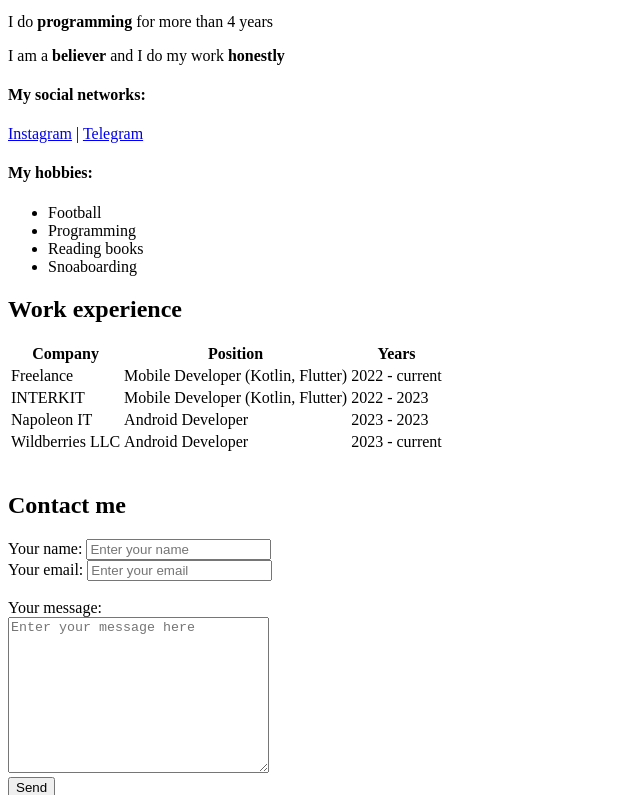
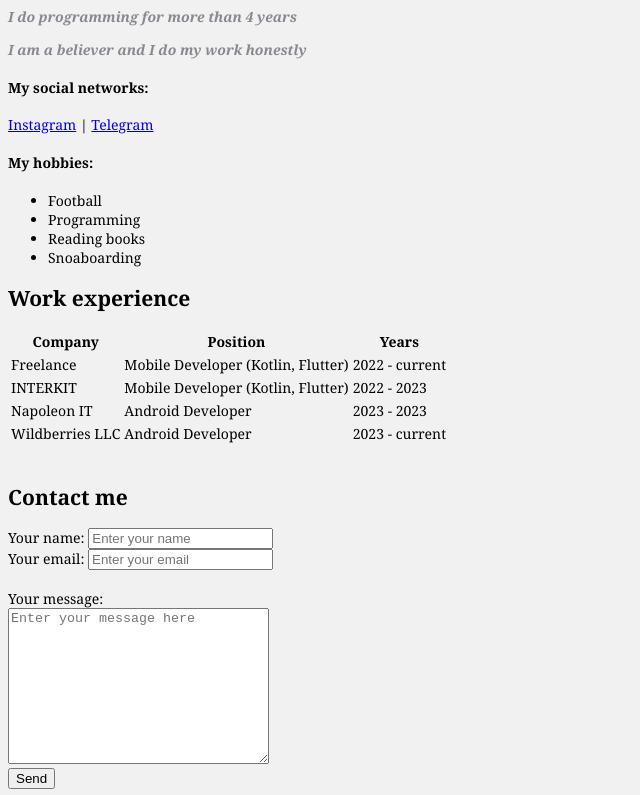
Before and after one commit to gobpblu/MaxAbramovCV, a plain HTML site: page index.html in a window 1280 px wide. Shown: the part 380-1175 px from the top of the page, without its empty margins (0-640 px from the left). Drawn offline with Linux system fonts and the light colour scheme.

Commit message:
add some colors and styles

```diff
--- a/index.html
+++ b/index.html
@@ -8,16 +8,16 @@
     <meta name="description"
         content="This site is CV of JS developer, Max Abramov, who is ready to fully write your project from scratch!">
     <title>Max Abramov</title>
-    <link rel="stylesheet" href="styles.css~">
+    <link rel="stylesheet" href="styles.css">
 </head>
 
 <body>
     <img src="img/avatar.png" alt="Avatar" width="200">
     <h1>Max Abramov</h1>
 
-    <p>I am a <strong>JavaScript/Flutter/Android/Go</strong> developer</p>
-    <p>I do <strong>programming</strong> for more than 4 years</p>
-    <p>I am a <strong>believer</strong> and I do my work <strong>honestly</strong></p>
+    <p class="info-text">I am a <strong>JavaScript/Flutter/Android/Go</strong> developer</p>
+    <p class="info-text">I do <strong>programming</strong> for more than 4 years</p>
+    <p class="info-text">I am a <strong>believer</strong> and I do my work <strong>honestly</strong></p>
 
     <h4>My social networks:</h4>
     <p>
--- a/styles.css
+++ b/styles.css
@@ -1,4 +1,11 @@
 body {
     font-family: Cambria, Cochin, Georgia, Times, 'Times New Roman', serif;
     font-size: 14px;
+    background: #f1f1f1;
 }
+
+.info-text {
+    font-style: italic;
+    font-weight: bold;
+    color: #86898f;
+}
```
